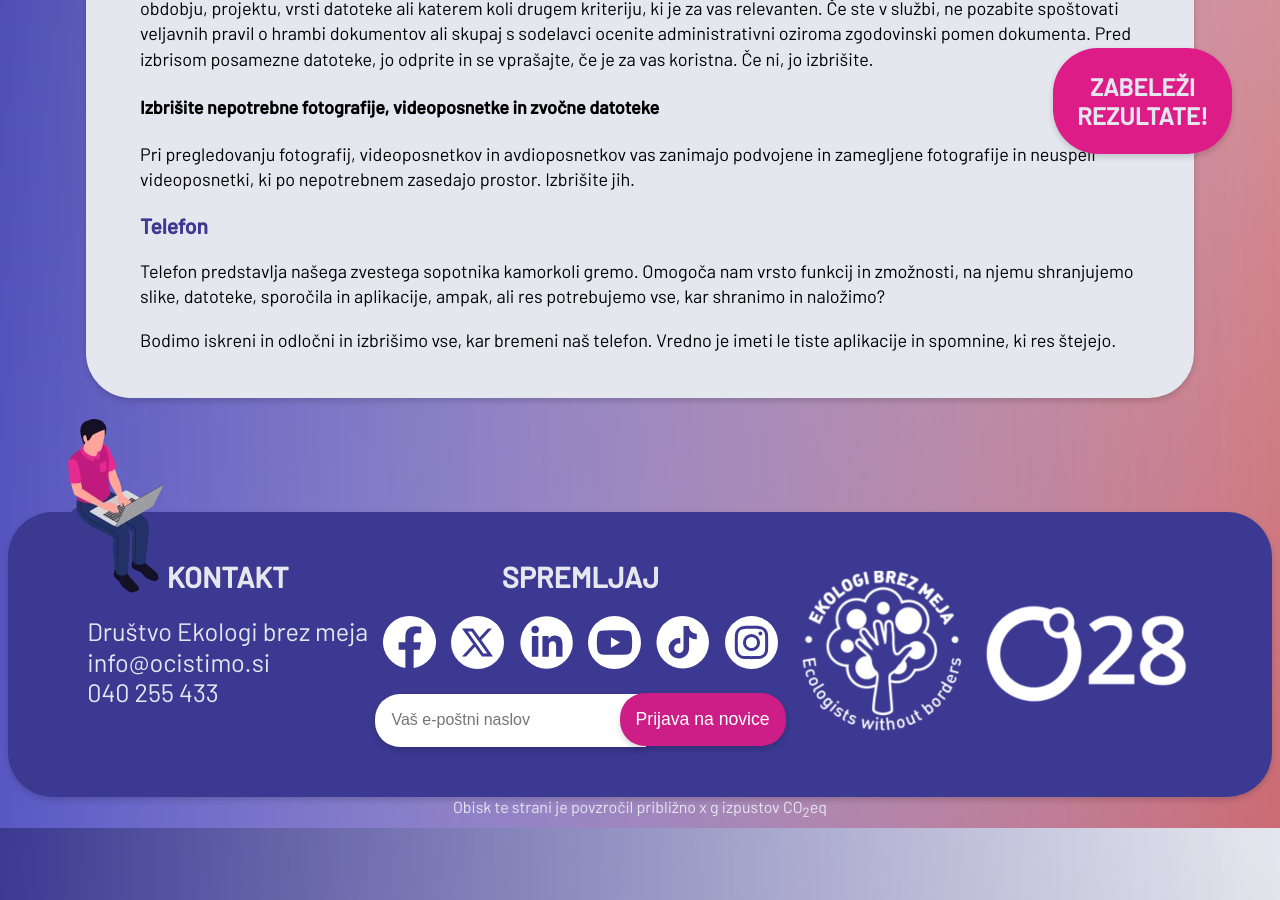
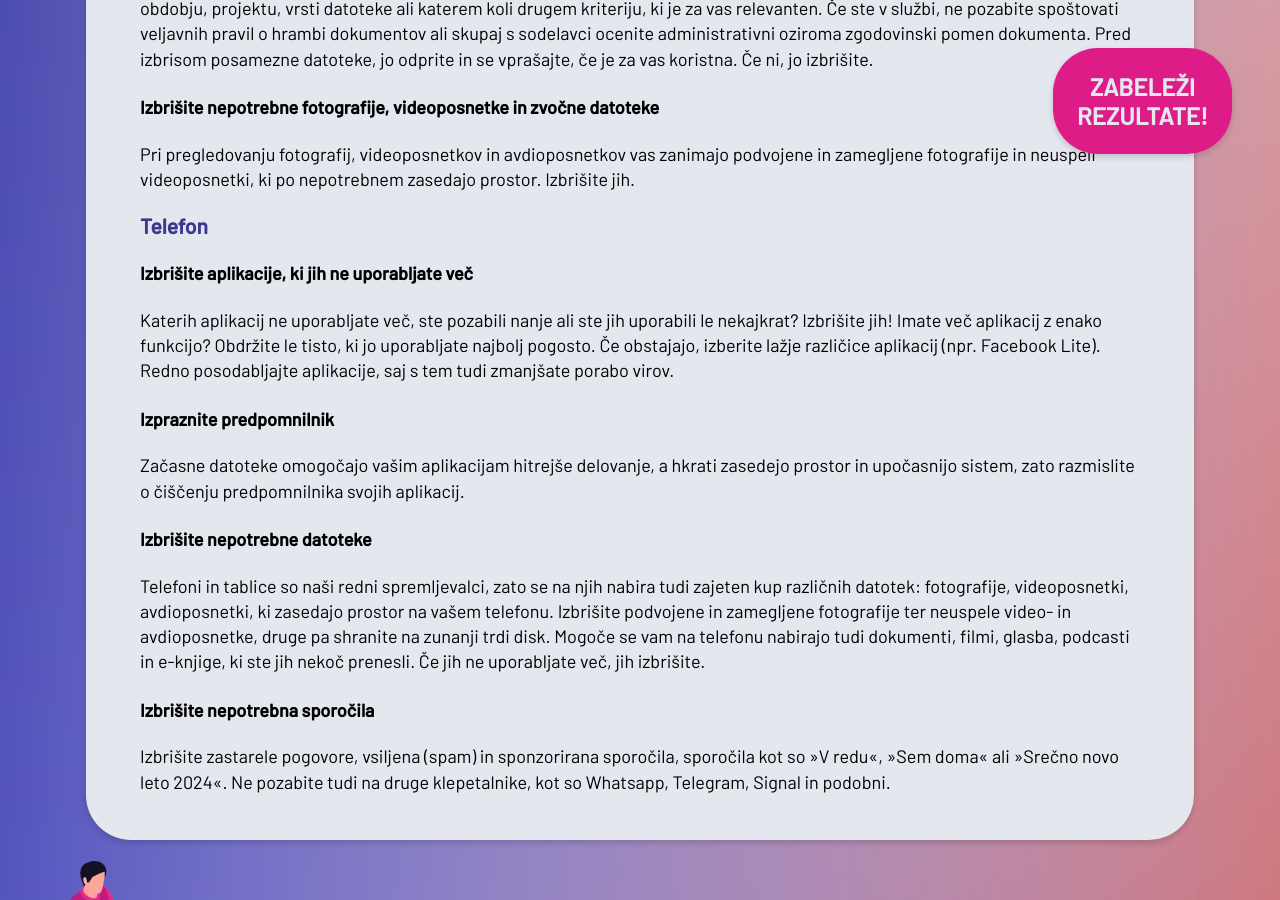
Before and after one commit to ewba/dcd-si, a Jekyll site: the page built from navodila-za-ciscenje.md, in a window 1280 px wide and 900 px high, scrolled down 1915 px. Built offline with Jekyll 4.4.1, drawn with Linux system fonts in a browser that asks for light colours.

Commit message:
Update navodila-za-ciscenje.md

```diff
--- a/navodila-za-ciscenje.md
+++ b/navodila-za-ciscenje.md
@@ -36,10 +36,14 @@ Organiziranje datotek vam bo pomagalo prepoznati datoteke, ki so za vas resničn
 Pri pregledovanju fotografij, videoposnetkov in avdioposnetkov vas zanimajo podvojene in zamegljene fotografije in neuspeli videoposnetki, ki po nepotrebnem zasedajo  prostor. Izbrišite jih.
 
 ### Telefon
-
-Telefon predstavlja našega zvestega sopotnika kamorkoli gremo. Omogoča nam vrsto funkcij in zmožnosti, na njemu shranjujemo slike, datoteke, sporočila in aplikacije, ampak, ali res potrebujemo vse, kar shranimo in naložimo?
-
-Bodimo iskreni in odločni in izbrišimo vse, kar bremeni naš telefon. Vredno je imeti le tiste aplikacije in spomnine, ki res štejejo.
+#### Izbrišite aplikacije, ki jih ne uporabljate več
+Katerih aplikacij ne uporabljate več, ste pozabili nanje ali ste jih uporabili le nekajkrat? Izbrišite jih! Imate več aplikacij z enako funkcijo? Obdržite le tisto, ki jo uporabljate najbolj pogosto. Če obstajajo, izberite lažje različice aplikacij (npr. Facebook Lite). Redno posodabljajte aplikacije, saj s tem tudi zmanjšate porabo virov.
+#### Izpraznite predpomnilnik
+Začasne datoteke omogočajo vašim aplikacijam hitrejše delovanje, a hkrati zasedejo prostor in upočasnijo sistem, zato razmislite o čiščenju predpomnilnika svojih aplikacij.
+#### Izbrišite nepotrebne datoteke
+Telefoni in tablice so naši redni spremljevalci, zato se na njih nabira tudi zajeten kup različnih datotek: fotografije, videoposnetki, avdioposnetki, ki zasedajo prostor na vašem telefonu. Izbrišite podvojene in zamegljene fotografije ter neuspele video- in avdioposnetke, druge pa shranite na zunanji trdi disk. Mogoče se vam na telefonu nabirajo tudi dokumenti, filmi, glasba, podcasti in e-knjige, ki ste jih nekoč prenesli. Če jih ne uporabljate več, jih izbrišite.
+#### Izbrišite nepotrebna sporočila
+Izbrišite zastarele pogovore, vsiljena (spam) in sponzorirana sporočila, sporočila kot so »V redu«, »Sem doma« ali »Srečno novo leto 2024«. Ne pozabite tudi na druge klepetalnike, kot so Whatsapp, Telegram, Signal in podobni.
 
 
 </div>
```
